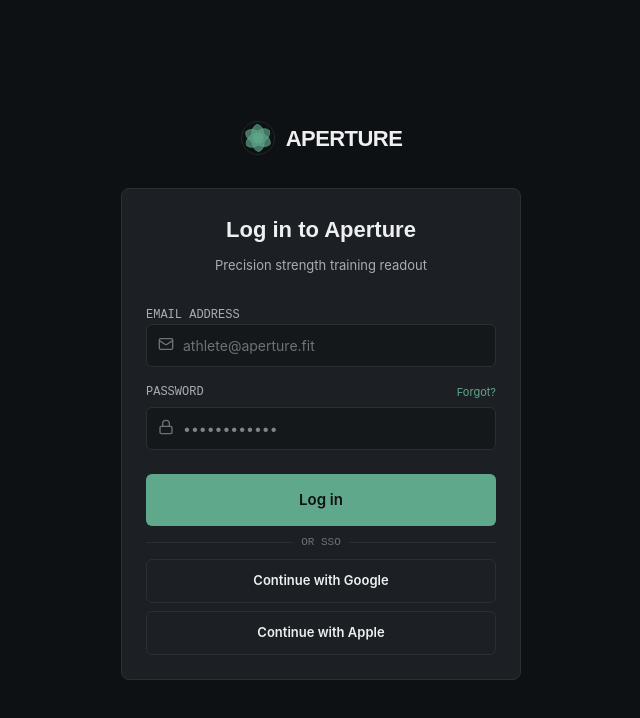
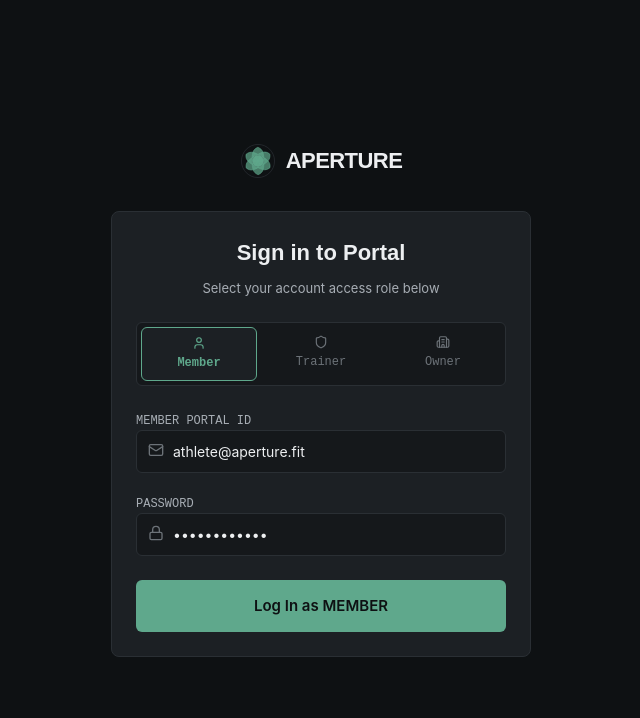
Before and after one commit to mohsinaalima/Aperture-Fitness, a Next.js app in the folder apps/web/: page /login in a window 1280 px wide. Shown: the top 718 px of the page, without its empty margins (319-959 px from the left). Built offline with nearby package versions, Linux system fonts and the light colour scheme.

Commit message:
feat(web): add auth context and strict role-based routing for owner, trainer, and member portals

```diff
--- a/apps/web/src/app/layout.tsx
+++ b/apps/web/src/app/layout.tsx
@@ -1,8 +1,5 @@
 import "./globals.css";
-import { Geist } from "next/font/google";
-import { cn } from "@/lib/utils";
-
-const geist = Geist({subsets:['latin'],variable:'--font-sans'});
+import { AuthProvider } from "@/context/auth-context";
 
 export const metadata = {
   title: "Aperture Fitness",
@@ -15,8 +12,10 @@ export default function RootLayout({
   children: React.ReactNode;
 }) {
   return (
-    <html lang='en' className={cn("font-sans", geist.variable)}>
-      <body>{children}</body>
+    <html lang='en'>
+      <body>
+        <AuthProvider>{children}</AuthProvider>
+      </body>
     </html>
   );
 }
--- a/apps/web/src/app/login/page.tsx
+++ b/apps/web/src/app/login/page.tsx
@@ -1,52 +1,96 @@
 "use client";
 
 import React, { useState } from "react";
-import Link from "next/link";
-import { ArrowLeft, Lock, Mail, AlertCircle } from "lucide-react";
+import { Lock, Mail, Shield, User, Building2 } from "lucide-react";
 import { Button } from "@/components/ui/button";
 import { Card, CardHeader, CardTitle, CardContent } from "@/components/ui/card";
 import { ApertureIrisProgress } from "@/components/ui/aperture-iris";
+import { useAuth, UserRole } from "@/context/auth-context";
 
 export default function LoginPage() {
-  const [email, setEmail] = useState("");
-  const [password, setPassword] = useState("");
-  const [error, setError] = useState<string | null>(null);
+  const { loginAs } = useAuth();
+  const [selectedRole, setSelectedRole] = useState<UserRole>("member");
+  const [email, setEmail] = useState("athlete@aperture.fit");
+  const [password, setPassword] = useState("••••••••••••");
+
+  const handleRoleSelect = (role: UserRole) => {
+    setSelectedRole(role);
+    if (role === "owner") setEmail("owner@aperture.fit");
+    else if (role === "trainer") setEmail("trainer@aperture.fit");
+    else setEmail("athlete@aperture.fit");
+  };
 
   const handleSubmit = (e: React.FormEvent) => {
     e.preventDefault();
-    if (!email || !password) {
-      setError("Please enter a valid email and password.");
-      return;
-    }
-    setError(null);
-    window.location.href = "/dashboard";
+    loginAs(selectedRole);
   };
 
   return (
     <div className='min-h-screen bg-[var(--color-bg-primary)] flex flex-col items-center justify-center p-4'>
       {/* Brand Header */}
       <div className='flex items-center gap-2.5 mb-8'>
-        <ApertureIrisProgress value={60} size={36} />
+        <ApertureIrisProgress value={65} size={36} />
         <span className='font-display text-[22px] font-semibold tracking-tight text-[var(--color-text-primary)]'>
           APERTURE
         </span>
       </div>
 
-      {/* Centered Login Card (Max-width 400px per Section 18.2) */}
-      <Card className='w-full max-w-[400px] border-[var(--color-border-default)]'>
+      <Card className='w-full max-w-[420px] border-[var(--color-border-default)]'>
         <CardHeader className='text-center pb-2'>
-          <CardTitle className='text-[22px]'>Log in to Aperture</CardTitle>
+          <CardTitle className='text-[22px]'>Sign in to Portal</CardTitle>
           <p className='text-[13px] text-[var(--color-text-secondary)] mt-1'>
-            Precision strength training readout
+            Select your account access role below
           </p>
         </CardHeader>
 
         <CardContent className='pt-4 space-y-4'>
-          <form onSubmit={handleSubmit} className='space-y-4'>
+          {/* Role Selector Segment Tabs */}
+          <div className='grid grid-cols-3 gap-1.5 p-1 bg-[var(--color-bg-secondary)] rounded-sm border border-[var(--color-border-default)]'>
+            <button
+              type='button'
+              onClick={() => handleRoleSelect("member")}
+              className={`py-2 px-1 rounded-sm text-[12px] font-mono transition-colors flex flex-col items-center gap-1 cursor-pointer ${
+                selectedRole === "member"
+                  ? "bg-[var(--color-surface-elevated)] border border-[var(--color-accent-primary)] text-[var(--color-accent-primary)] font-semibold"
+                  : "text-[var(--color-text-muted)] hover:text-[var(--color-text-primary)]"
+              }`}
+            >
+              <User className='h-3.5 w-3.5' />
+              <span>Member</span>
+            </button>
+
+            <button
+              type='button'
+              onClick={() => handleRoleSelect("trainer")}
+              className={`py-2 px-1 rounded-sm text-[12px] font-mono transition-colors flex flex-col items-center gap-1 cursor-pointer ${
+                selectedRole === "trainer"
+                  ? "bg-[var(--color-surface-elevated)] border border-[var(--color-accent-primary)] text-[var(--color-accent-primary)] font-semibold"
+                  : "text-[var(--color-text-muted)] hover:text-[var(--color-text-primary)]"
+              }`}
+            >
+              <Shield className='h-3.5 w-3.5' />
+              <span>Trainer</span>
+            </button>
+
+            <button
+              type='button'
+              onClick={() => handleRoleSelect("owner")}
+              className={`py-2 px-1 rounded-sm text-[12px] font-mono transition-colors flex flex-col items-center gap-1 cursor-pointer ${
+                selectedRole === "owner"
+                  ? "bg-[var(--color-surface-elevated)] border border-[var(--color-accent-primary)] text-[var(--color-accent-primary)] font-semibold"
+                  : "text-[var(--color-text-muted)] hover:text-[var(--color-text-primary)]"
+              }`}
+            >
+              <Building2 className='h-3.5 w-3.5' />
+              <span>Owner</span>
+            </button>
+          </div>
+
+          <form onSubmit={handleSubmit} className='space-y-4 pt-1'>
             {/* Email Field */}
             <div className='space-y-1.5'>
               <label className='text-[12px] font-mono uppercase text-[var(--color-text-secondary)]'>
-                Email Address
+                {selectedRole.toUpperCase()} Portal ID
               </label>
               <div className='relative'>
                 <Mail className='h-4 w-4 absolute left-3 top-3 text-[var(--color-text-muted)]' />
@@ -54,67 +98,35 @@ export default function LoginPage() {
                   type='email'
                   value={email}
                   onChange={(e) => setEmail(e.target.value)}
-                  placeholder='athlete@aperture.fit'
-                  className='w-full bg-[var(--color-bg-secondary)] border border-[var(--color-border-default)] rounded-sm pl-9 pr-3 py-2.5 text-[14px] text-[var(--color-text-primary)] placeholder-[var(--color-text-muted)] focus:outline-none focus:border-[var(--color-accent-primary)]'
+                  className='w-full bg-[var(--color-bg-secondary)] border border-[var(--color-border-default)] rounded-sm pl-9 pr-3 py-2.5 text-[14px] text-[var(--color-text-primary)] focus:outline-none focus:border-[var(--color-accent-primary)]'
                 />
               </div>
             </div>
 
             {/* Password Field */}
             <div className='space-y-1.5'>
-              <div className='flex items-center justify-between'>
-                <label className='text-[12px] font-mono uppercase text-[var(--color-text-secondary)]'>
-                  Password
-                </label>
-                <a
-                  href='#'
-                  className='text-[11px] text-[var(--color-accent-primary)] hover:underline'
-                >
-                  Forgot?
-                </a>
-              </div>
+              <label className='text-[12px] font-mono uppercase text-[var(--color-text-secondary)]'>
+                Password
+              </label>
               <div className='relative'>
                 <Lock className='h-4 w-4 absolute left-3 top-3 text-[var(--color-text-muted)]' />
                 <input
                   type='password'
                   value={password}
                   onChange={(e) => setPassword(e.target.value)}
-                  placeholder='••••••••••••'
                   className='w-full bg-[var(--color-bg-secondary)] border border-[var(--color-border-default)] rounded-sm pl-9 pr-3 py-2.5 text-[14px] text-[var(--color-text-primary)] focus:outline-none focus:border-[var(--color-accent-primary)]'
                 />
               </div>
             </div>
 
-            {/* Inline Error State (Section 18.2) */}
-            {error && (
-              <div className='flex items-center gap-2 p-2.5 rounded-sm bg-[var(--color-bg-secondary)] border-l-2 border-[var(--color-error)] text-[12px] text-[var(--color-text-primary)]'>
-                <AlertCircle className='h-4 w-4 text-[var(--color-error)] flex-shrink-0' />
-                <span>{error}</span>
-              </div>
-            )}
-
-            <Button type='submit' size='logger' className='w-full mt-2'>
-              Log in
+            <Button
+              type='submit'
+              size='logger'
+              className='w-full mt-2 text-[15px]'
+            >
+              Log In as {selectedRole.toUpperCase()}
             </Button>
           </form>
-
-          {/* Divider */}
-          <div className='relative flex items-center justify-center my-4'>
-            <div className='border-t border-[var(--color-border-default)] w-full' />
-            <span className='bg-[var(--color-surface-elevated)] px-2 text-[11px] font-mono text-[var(--color-text-muted)] uppercase absolute'>
-              OR SSO
-            </span>
-          </div>
-
-          {/* Stacked SSO Options */}
-          <div className='space-y-2'>
-            <Button variant='secondary' className='w-full text-[13px]'>
-              Continue with Google
-            </Button>
-            <Button variant='secondary' className='w-full text-[13px]'>
-              Continue with Apple
-            </Button>
-          </div>
         </CardContent>
       </Card>
     </div>
--- a/apps/web/src/components/layout/sidebar.tsx
+++ b/apps/web/src/components/layout/sidebar.tsx
@@ -9,51 +9,92 @@ import {
   PlusCircle,
   BarChart3,
   User,
-  Play
+  Play,
+  Building2,
+  Users,
+  Dumbbell,
+  LogOut
 } from "lucide-react";
 import { cn } from "@/lib/utils";
 import { Button } from "@/components/ui/button";
+import { useAuth } from "@/context/auth-context";
 
-const NAV_ITEMS = [
+export const Sidebar: React.FC = () => {
+  const pathname = usePathname();
+  const { user, logout } = useAuth();
+
+  // Role-based Navigation Configuration
+  const getNavItems = () => {
+    if (user?.role === "owner") {
+      return [
+        { label: "Owner Portal", href: "/owner", icon: Building2 },
+        { label: "Trainer Roster", href: "/owner", icon: Users },
+        { label: "Analytics", href: "/analytics", icon: BarChart3 },
+        { label: "Profile", href: "/profile", icon: User },
+      ];
+    }
+
+    if (user?.role === "trainer") {
+      return [
+        { label: "Trainer Workspace", href: "/trainer", icon: Users },
+        { label: "Plan Builder", href: "/plans/builder", icon: Calendar },
+        { label: "Exercise Library", href: "/exercises", icon: Dumbbell },
+        { label: "Analytics", href: "/analytics", icon: BarChart3 },
+        { label: "Profile", href: "/profile", icon: User },
+      ];
+    }
+
+    // Default Member Navigation
+    return [
       { label: "Dashboard", href: "/dashboard", icon: LayoutDashboard },
       { label: "Plans", href: "/plans", icon: Calendar },
       { label: "Log Workout", href: "/log", icon: PlusCircle },
       { label: "Analytics", href: "/analytics", icon: BarChart3 },
       { label: "Profile", href: "/profile", icon: User },
     ];
+  };
 
-export const Sidebar: React.FC = () => {
-  const pathname = usePathname();
+  const navItems = getNavItems();
 
   return (
-    <aside className="hidden md:flex w-[240px] h-screen flex-col fixed left-0 top-0 bg-[var(--color-bg-secondary)] border-r border-[var(--color-border-default)] p-4 z-30">
+    <aside className="hidden md:flex w-[240px] h-screen flex-col fixed left-0 top-0 bg-[var(--color-bg-secondary)] border-r border-[var(--color-border-default)] p-4 z-30 justify-between">
+      <div className="space-y-4">
         {/* Brand Header */}
-      <div className="flex items-center gap-2.5 px-3 py-4 mb-2">
+        <div className="flex items-center gap-2.5 px-3 py-2">
           <div className="h-6 w-6 rounded-full border-2 border-[var(--color-accent-primary)] flex items-center justify-center">
             <div className="h-2 w-2 rounded-full bg-[var(--color-accent-primary)]" />
           </div>
-        <span className="font-display text-[18px] font-semibold tracking-tight text-[var(--color-text-primary)]">
+          <div>
+            <span className="font-display text-[16px] font-semibold tracking-tight text-[var(--color-text-primary)] block">
               APERTURE
             </span>
+            <span className="text-[10px] font-mono text-[var(--color-accent-primary)] uppercase tracking-wider block">
+              {user?.role || "MEMBER"} ACCESS
+            </span>
+          </div>
         </div>
 
-      {/* Quick Launch Action (Section 14) */}
-      <div className="mb-6 px-1">
+        {/* Quick Action Button for Members */}
+        {user?.role === "member" && (
+          <div className="px-1 pt-1">
+            <Link href="/log">
               <Button className="w-full justify-start gap-2 text-[13px]" size="default">
                 <Play className="h-4 w-4 fill-current" />
                 <span>Today&apos;s Workout</span>
               </Button>
+            </Link>
           </div>
+        )}
 
-      {/* Primary Navigation */}
-      <nav className="flex-1 space-y-1">
-        {NAV_ITEMS.map((item) => {
+        {/* Dynamic Navigation Links */}
+        <nav className="space-y-1">
+          {navItems.map((item, i) => {
             const Icon = item.icon;
             const isActive = pathname === item.href;
 
             return (
               <Link
-              key={item.href}
+                key={i}
                 href={item.href}
                 className={cn(
                   "flex items-center gap-3 px-3.5 py-2.5 text-[14px] font-medium transition-colors duration-100",
@@ -68,6 +109,26 @@ export const Sidebar: React.FC = () => {
             );
           })}
         </nav>
+      </div>
+
+      {/* User Session Footer */}
+      <div className="border-t border-[var(--color-border-default)] pt-3 px-2 flex items-center justify-between">
+        <div className="truncate">
+          <p className="text-[13px] font-semibold text-[var(--color-text-primary)] truncate">
+            {user?.name || "Alex Foster"}
+          </p>
+          <p className="text-[11px] font-mono text-[var(--color-text-muted)] truncate">
+            {user?.gymName || "Aperture Hub"}
+          </p>
+        </div>
+        <button
+          onClick={logout}
+          aria-label="Log out"
+          className="p-1.5 rounded text-[var(--color-text-muted)] hover:text-[var(--color-error)] transition-colors cursor-pointer"
+        >
+          <LogOut className="h-4 w-4" />
+        </button>
+      </div>
     </aside>
   );
 };
--- /dev/null
+++ b/apps/web/src/context/auth-context.tsx
@@ -0,0 +1,95 @@
+"use client";
+
+import React, { createContext, useContext, useState, useEffect } from "react";
+import { useRouter } from "next/navigation";
+
+export type UserRole = "owner" | "trainer" | "member";
+
+export interface AuthUser {
+  id: string;
+  name: string;
+  email: string;
+  role: UserRole;
+  gymName: string;
+}
+
+interface AuthContextType {
+  user: AuthUser | null;
+  loginAs: (role: UserRole) => void;
+  logout: () => void;
+}
+
+const AuthContext = createContext<AuthContextType | undefined>(undefined);
+
+const DEMO_USERS: Record<UserRole, AuthUser> = {
+  owner: {
+    id: "usr-owner-01",
+    name: "Marcus Aurelius",
+    email: "owner@aperture.fit",
+    role: "owner",
+    gymName: "Aperture Iron Vault • Central",
+  },
+  trainer: {
+    id: "usr-trainer-01",
+    name: "Elena Rostova",
+    email: "trainer@aperture.fit",
+    role: "trainer",
+    gymName: "Aperture Iron Vault • Central",
+  },
+  member: {
+    id: "usr-member-01",
+    name: "Alex Foster",
+    email: "athlete@aperture.fit",
+    role: "member",
+    gymName: "Aperture Iron Vault • Central",
+  },
+};
+
+export function AuthProvider({ children }: { children: React.ReactNode }) {
+  const [user, setUser] = useState<AuthUser | null>(null);
+  const router = useRouter();
+
+  useEffect(() => {
+    const savedRole = localStorage.getItem("aperture_role") as UserRole | null;
+    if (savedRole && DEMO_USERS[savedRole]) {
+      setUser(DEMO_USERS[savedRole]);
+    } else {
+      setUser(DEMO_USERS.member);
+    }
+  }, []);
+
+  const loginAs = (role: UserRole) => {
+    const selectedUser = DEMO_USERS[role];
+    setUser(selectedUser);
+    localStorage.setItem("aperture_role", role);
+
+    // Strict Role-Based Navigation Routing
+    if (role === "owner") {
+      router.push("/owner");
+    } else if (role === "trainer") {
+      router.push("/trainer");
+    } else {
+      router.push("/dashboard");
+    }
+  };
+
+  const logout = () => {
+    setUser(null);
+    localStorage.removeItem("aperture_role");
+    router.push("/login");
+  };
+
+  return (
+    <AuthContext.Provider value={{ user, loginAs, logout }}>
+      {children}
+    </AuthContext.Provider>
+  );
+}
+
+export function useAuth() {
+  const context = useContext(AuthContext);
+  if (!context) {
+    throw new Error("useAuth must be used within an AuthProvider");
+  }
+  return context;
+}
```
Lines whose indentation alone changed are shown as unchanged.
